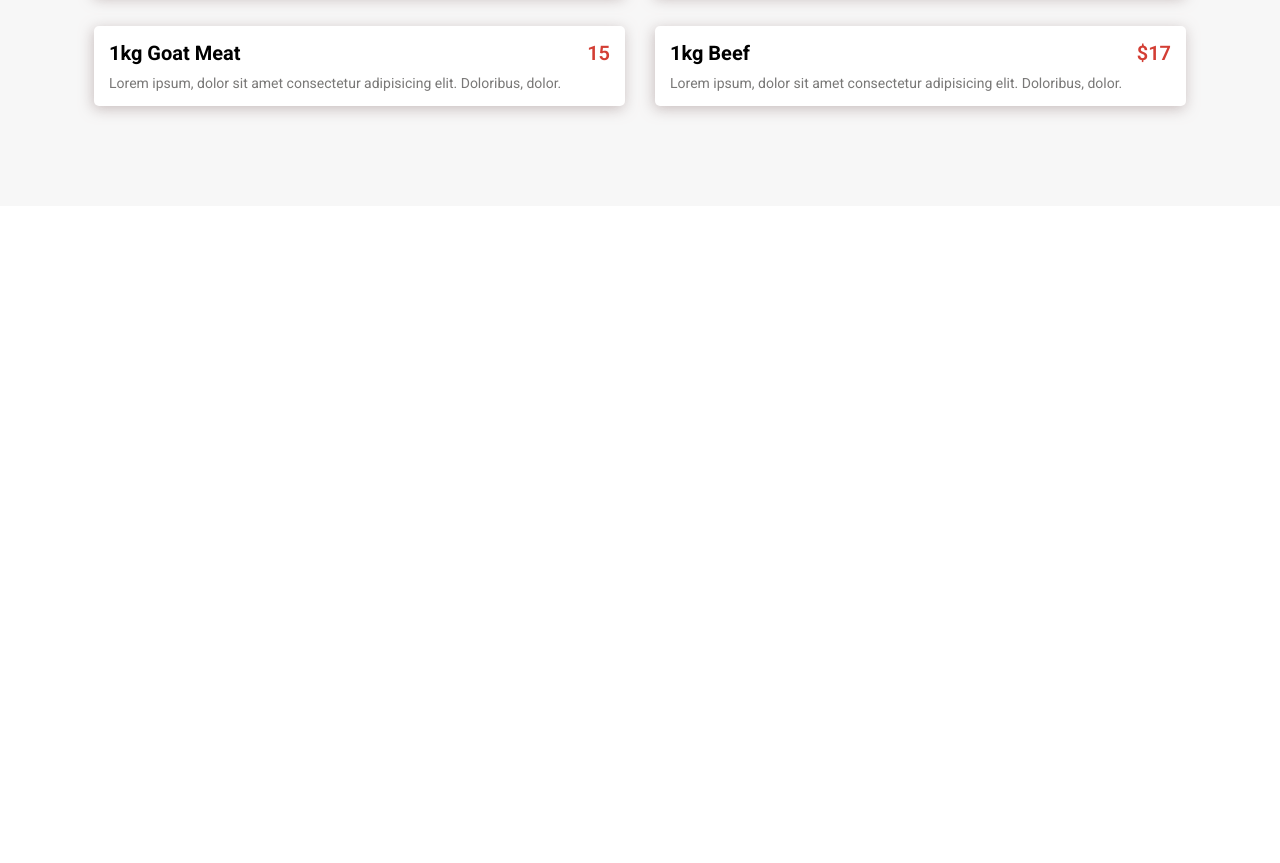
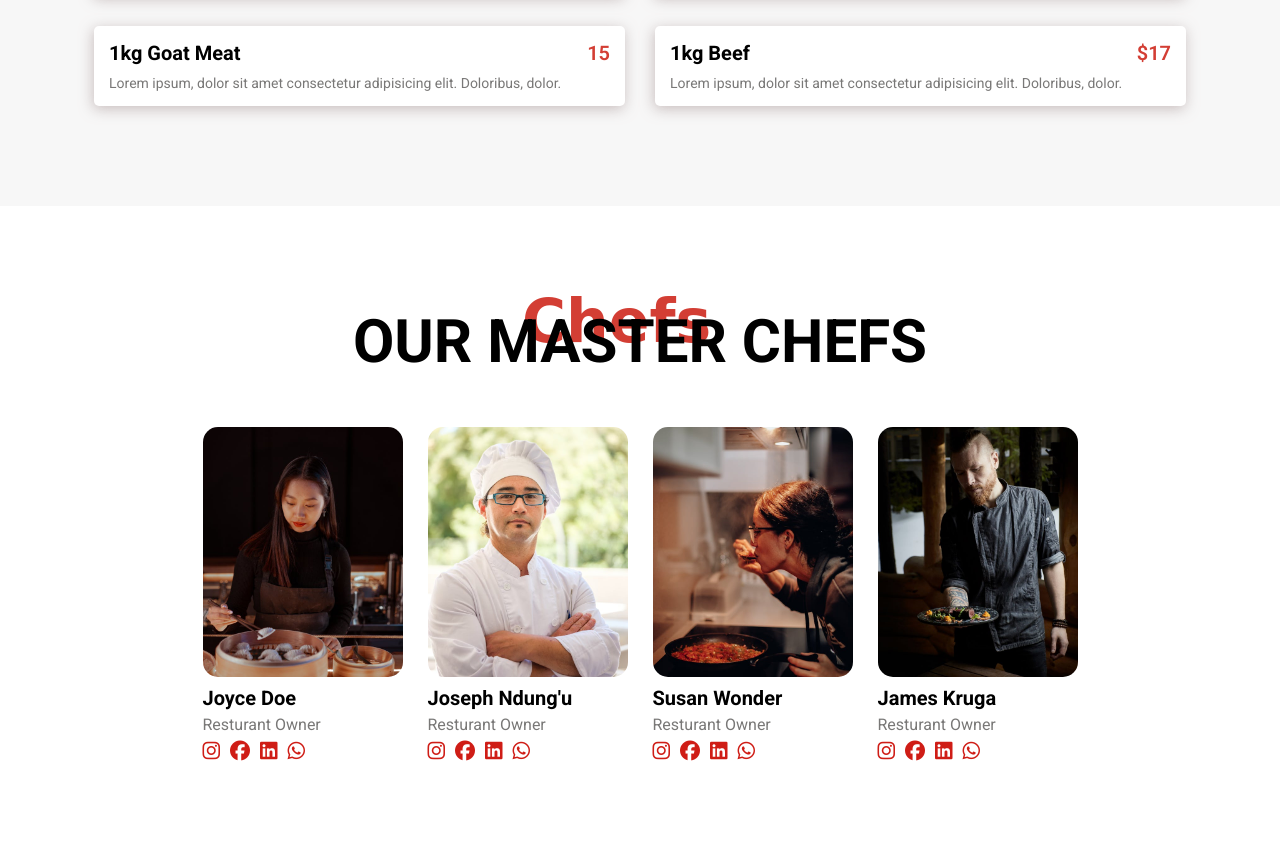
Before and after one commit to FrancisMurayaDev/Sarova-Eateries-Landing-Page, a website built with Vite: page index.html in a window 1280 px wide. Shown: the part 2652-3515 px from the top of the page. Before the commit the page ends 2908 px from the top, so only its background shows below. Built offline with nearby package versions, Linux system fonts and the light colour scheme; a web font is replaced by a local one.

Commit message:
build the chef section

```diff
--- a/index.html
+++ b/index.html
@@ -320,6 +320,85 @@
 
       <!-- Start of our chefs section  -->
 
+      <section class="chefs-section">
+        <div class="title">
+        <span class="min-title">chefs</span>
+        <h2 class="main-title
+        ">our master chefs</h2>
+      </div>
+
+      <div class="chefs-container-wrapper">
+        <div class="chef-card">
+          <img src="./src/images/chef-1.jpg" alt="chef">
+          <h4 class="chef-name">Joyce Doe</h4>
+          <p class="chef-description-role">
+            Resturant Owner
+          </p>
+          <ol class="social-links">
+
+            <li class="social-link"><a href="https://github.com/FrancisMurayaDev"><i class="fa-brands fa-instagram"></i></a></li>
+            <li class="social-link"><a href="https://github.com/FrancisMurayaDev"><i class="fa-brands fa-facebook"></i></a></li>
+            <li class="social-link"><a href="https://github.com/FrancisMurayaDev"><i class="fa-brands fa-linkedin"></i></a></li>
+            <li class="social-link"><a href="https://github.com/FrancisMurayaDev"><i class="fa-brands fa-whatsapp"></i></a></li>
+
+
+          </ol>
+        </div>
+
+        <div class="chef-card">
+          <img src="./src/images/chef-2.jpg" alt="chef">
+          <h4 class="chef-name">Joseph Ndung'u</h4>
+          <p class="chef-description-role">
+            Resturant Owner
+          </p>
+          <ol class="social-links">
+
+            <li class="social-link"><a href="https://github.com/FrancisMurayaDev"><i class="fa-brands fa-instagram"></i></a></li>
+            <li class="social-link"><a href="https://github.com/FrancisMurayaDev"><i class="fa-brands fa-facebook"></i></a></li>
+            <li class="social-link"><a href="https://github.com/FrancisMurayaDev"><i class="fa-brands fa-linkedin"></i></a></li>
+            <li class="social-link"><a href="https://github.com/FrancisMurayaDev"><i class="fa-brands fa-whatsapp"></i></a></li>
+
+
+          </ol>
+        </div>
+
+        <div class="chef-card">
+          <img src="./src/images/chef-3.jpg" alt="chef">
+          <h4 class="chef-name">Susan Wonder</h4>
+          <p class="chef-description-role">
+            Resturant Owner
+          </p>
+          <ol class="social-links">
+
+            <li class="social-link"><a href="https://github.com/FrancisMurayaDev"><i class="fa-brands fa-instagram"></i></a></li>
+            <li class="social-link"><a href="https://github.com/FrancisMurayaDev"><i class="fa-brands fa-facebook"></i></a></li>
+            <li class="social-link"><a href="https://github.com/FrancisMurayaDev"><i class="fa-brands fa-linkedin"></i></a></li>
+            <li class="social-link"><a href="https://github.com/FrancisMurayaDev"><i class="fa-brands fa-whatsapp"></i></a></li>
+
+
+          </ol>
+        </div>
+
+        <div class="chef-card">
+          <img src="./src/images/chef-4.jpg" alt="chef">
+          <h4 class="chef-name">James Kruga</h4>
+          <p class="chef-description-role">
+            Resturant Owner
+          </p>
+          <ol class="social-links">
+
+            <li class="social-link"><a href="https://github.com/FrancisMurayaDev"><i class="fa-brands fa-instagram"></i></a></li>
+            <li class="social-link"><a href="https://github.com/FrancisMurayaDev"><i class="fa-brands fa-facebook"></i></a></li>
+            <li class="social-link"><a href="https://github.com/FrancisMurayaDev"><i class="fa-brands fa-linkedin"></i></a></li>
+            <li class="social-link"><a href="https://github.com/FrancisMurayaDev"><i class="fa-brands fa-whatsapp"></i></a></li>
+
+
+          </ol>
+        </div>
+      </div>
+      </section>
+
+
 
         <!-- End of our chefs section  -->
 
--- a/package.json
+++ b/package.json
@@ -10,5 +10,8 @@
   },
   "devDependencies": {
     "vite": "^6.1.0"
+  },
+  "dependencies": {
+    "prettier": "^3.5.3"
   }
 }
--- a/src/style.css
+++ b/src/style.css
@@ -212,7 +212,8 @@ li {
 /* Hero Styling Start */
 .hero-section {
   min-height: 100vh;
-  background-image: linear-gradient(rgba(0, 0, 0, 0.8), rgba(0, 0, 0, 0.8)),
+  background-image:
+    linear-gradient(rgba(0, 0, 0, 0.8), rgba(0, 0, 0, 0.8)),
     url(./images/hero-bg.jpg);
   background-repeat: no-repeat;
   background-position: center;
@@ -580,4 +581,50 @@ li {
 
 /* Our Chefs styling start */
 
+.chefs-section {
+  padding: 5rem 5rem;
+}
+
+.chefs-container-wrapper {
+  padding: 5rem 15rem;
+  display: flex;
+  justify-content: center;
+  gap: 2.5rem;
+}
+
+.chef-card {
+  width: 20rem;
+}
+
+.chef-card img {
+  width: 100%;
+  height: 25rem;
+  object-fit: cover;
+  border-radius: 1.5rem;
+}
+
+.chef-card h4 {
+  color: var(--color-black-main);
+  font-size: 2rem;
+  margin: 0.5rem 0;
+}
+
+.chef-card p {
+  color: var(--color-grey-dark);
+  padding-bottom: 0.5rem;
+}
+
+.social-links {
+  display: flex;
+  gap: 1rem;
+}
+
+.social-link {
+  font-size: 2rem;
+}
+
+.social-link i {
+  color: var(--primary-color);
+}
+
 /* Our Chefs styling end */
```
Also changed, not shown: 1 other file.
